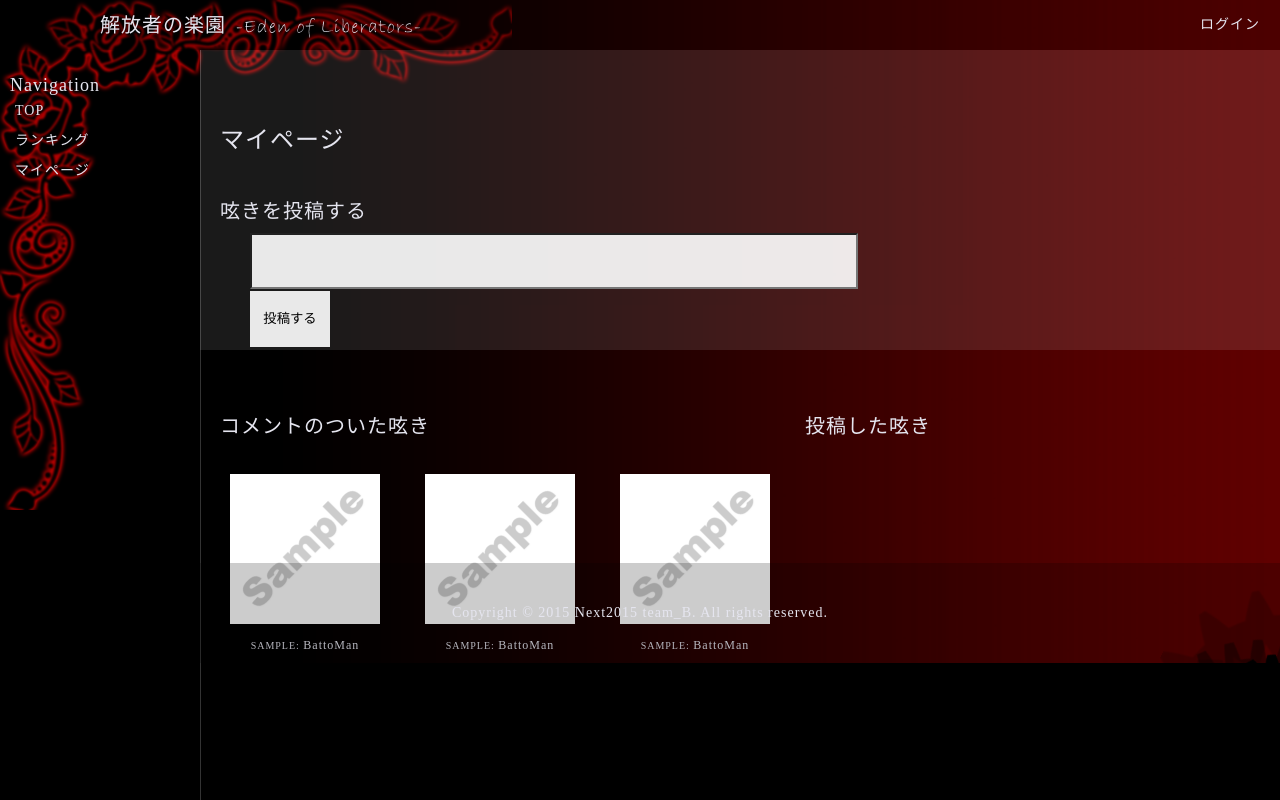
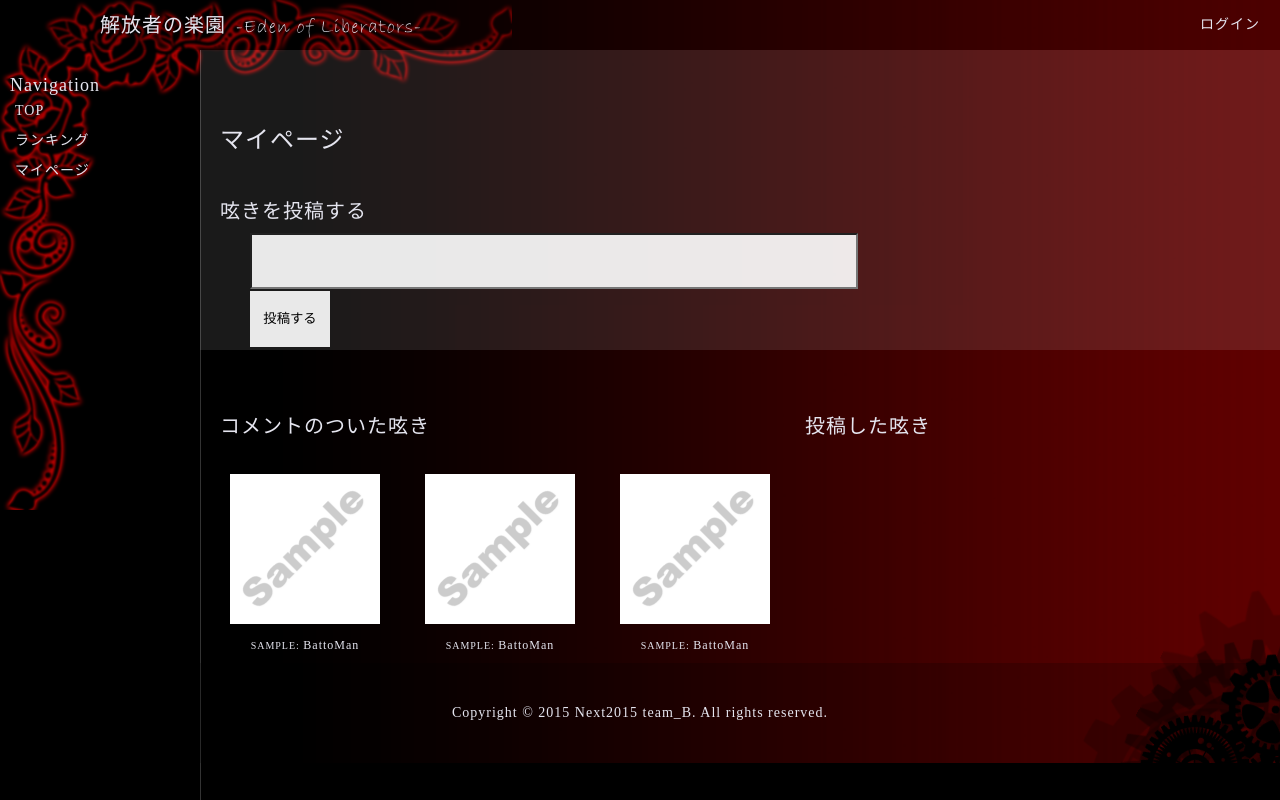
Before and after one commit to nanase68/liberator_of_eden, a PHP site: page /my_page.php in a window 1280 px wide. Run offline with PHP 8.4, Linux system fonts and the light colour scheme; data that the repository does not hold is empty; a stand-in replaces the project's code that opens the database connection; some libraries are stand-ins or nearby versions; some web fonts are replaced.

Commit message:
GUIの変更をmy_page(競合)に反映

```diff
--- a/parts/my_page_content.php
+++ b/parts/my_page_content.php
@@ -12,7 +12,7 @@ if(isset($_POST['mutter_detail'])){
   $mutter_insert_model->printHtml();
 }
 ?>
-	<article id="main_content">
+  <article id="main_content" class="bottom">
 		<div id="content_wrapper">
 			<section id="my_content">
 				<h2>マイページ</h2>
```
